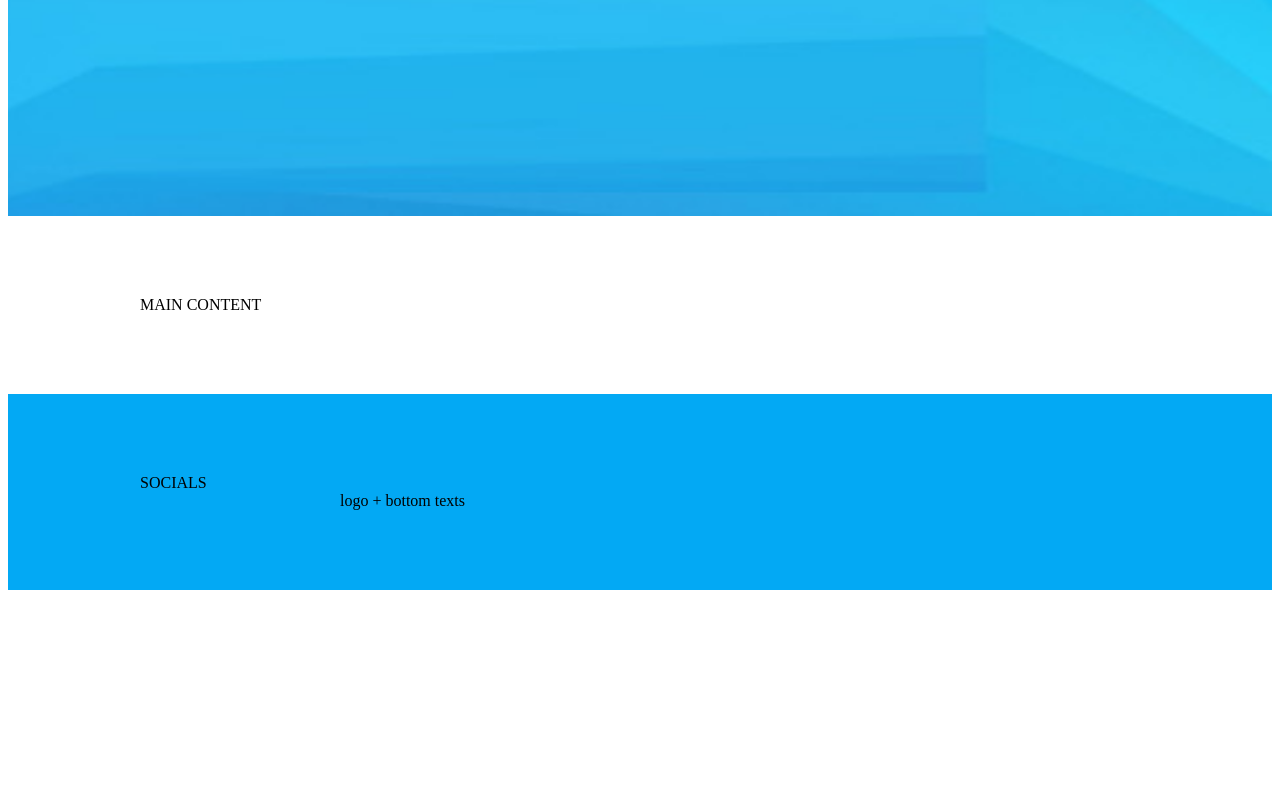
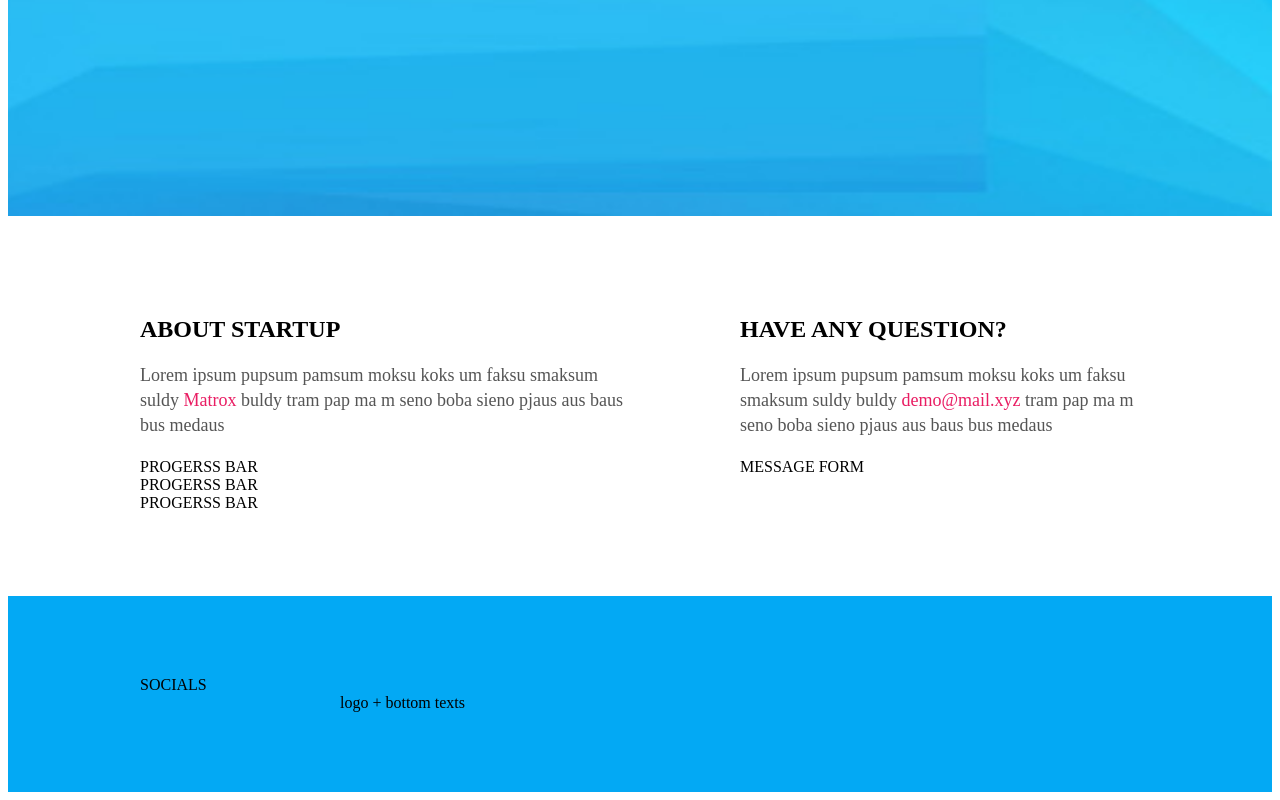
Before and after one commit to DarPoz/7-coming-soon, a website: page index.html in a window 1280 px wide. Shown: the part 752-1552 px from the top of the page. Before the commit the page ends 1350 px from the top, so only its background shows below. Drawn offline with Linux system fonts and the light colour scheme.

Commit message:
Main content #6

```diff
--- a/css/custom .css
+++ b/css/custom .css
@@ -54,5 +54,48 @@
     }
 
     /* main content */
+   main .left-column {
+        width: 50%;
+        float: left;
+    }
+
+    main .right-column {
+        width: 40%;
+        float: right;
+    }
+
+    main .section-title {
+       margin-bottom: 20px;
+       text-transform: uppercase;
+    }
+    main .section-description {
+        margin-bottom: 20px;
+        color: #555;
+        font-size: 18px;
+        line-height: 25px;
+    }
+    main .section-description > a {
+     color: var(--secondary-color);
+      font-size: inherit;
+      line-height: inherit;
+      text-decoration: none;
+    }
+    main .section-description > a:hover {
+       text-decoration: underline;
+    }
+    @media (max-width: 900px) {
+         main .left-column {
+        width: 100%;
+        margin-bottom: 80px;
+
+    }
+
+    main .right-column {
+        width: 100%;
+
+    }
+    }
+
+
 
     /*footer section*/
--- a/index.html
+++ b/index.html
@@ -47,9 +47,34 @@
     </div>
     <main class="container" k>
         <div class="row">
-            MAIN CONTENT
+            <div class="left-column">
+                <h2 class="section-title">About startup</h2>
+                <p class="section-description">Lorem ipsum
+                    pupsum pamsum moksu koks um faksu smaksum
+                    suldy <a href="#">Matrox</a> buldy tram pap ma m seno boba sieno pjaus
+                    aus baus bus medaus </p>
+                <div class="progress-bar">
+                    PROGERSS BAR
+                </div>
+                <div class="progress-bar">
+                    PROGERSS BAR
+                </div>
+                <div class="progress-bar">
+                    PROGERSS BAR
+                </div>
+            </div>
+            <div class="right-column">
+                <h2 class="section-title">Have any question?</h2>
+                <p class="section-description">Lorem ipsum pupsum pamsum moksu koks um faksu smaksum
+                    suldy buldy
+                    <a href="mailto:demo@mail.xyz">demo@mail.xyz</a> tram pap ma m seno boba sieno pjaus
+                    aus baus bus medaus
+                </p>
+                <div class="form">
+                    MESSAGE FORM
+                </div>
+            </div>
         </div>
-
     </main>
 
 
```
